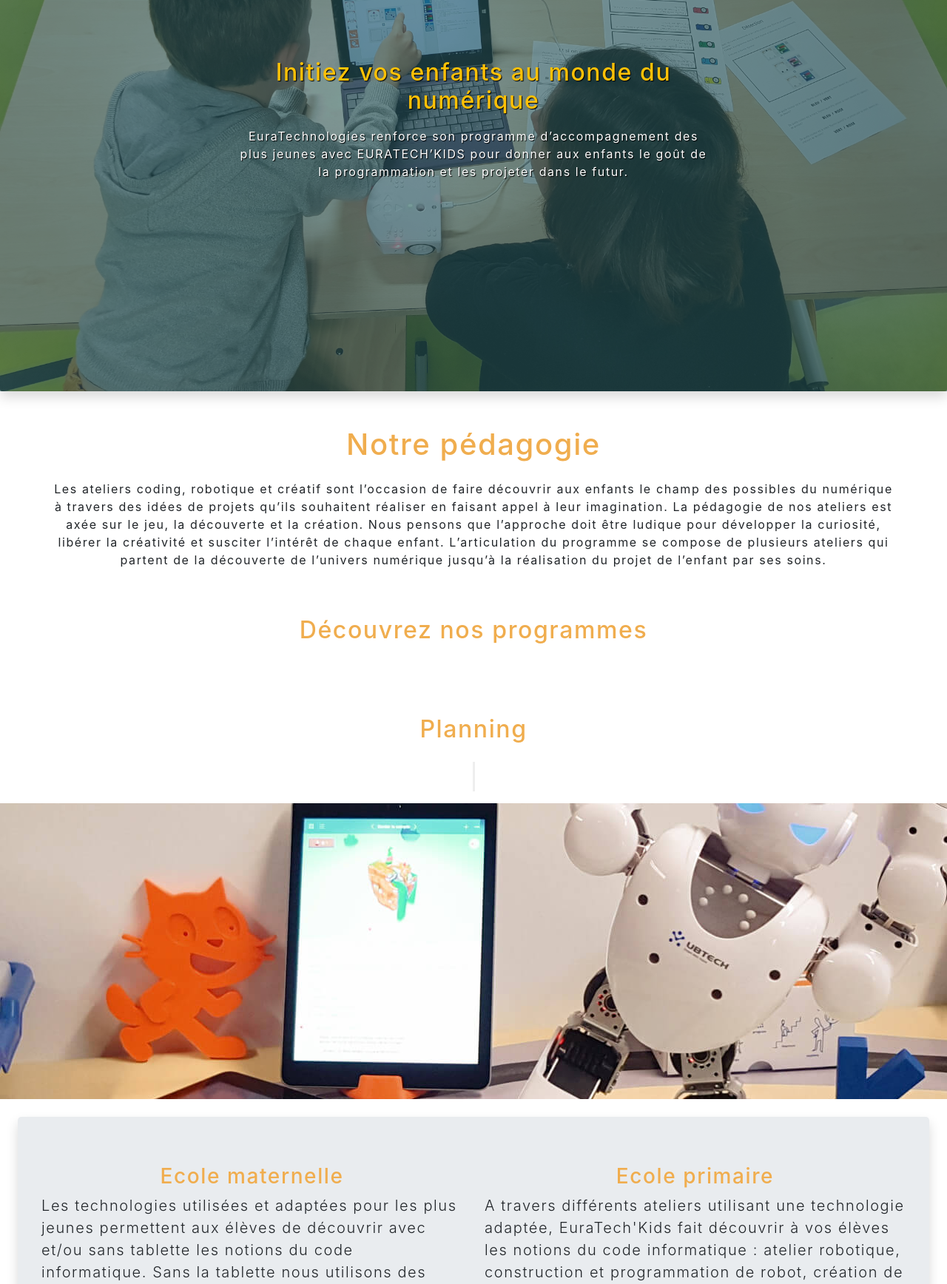
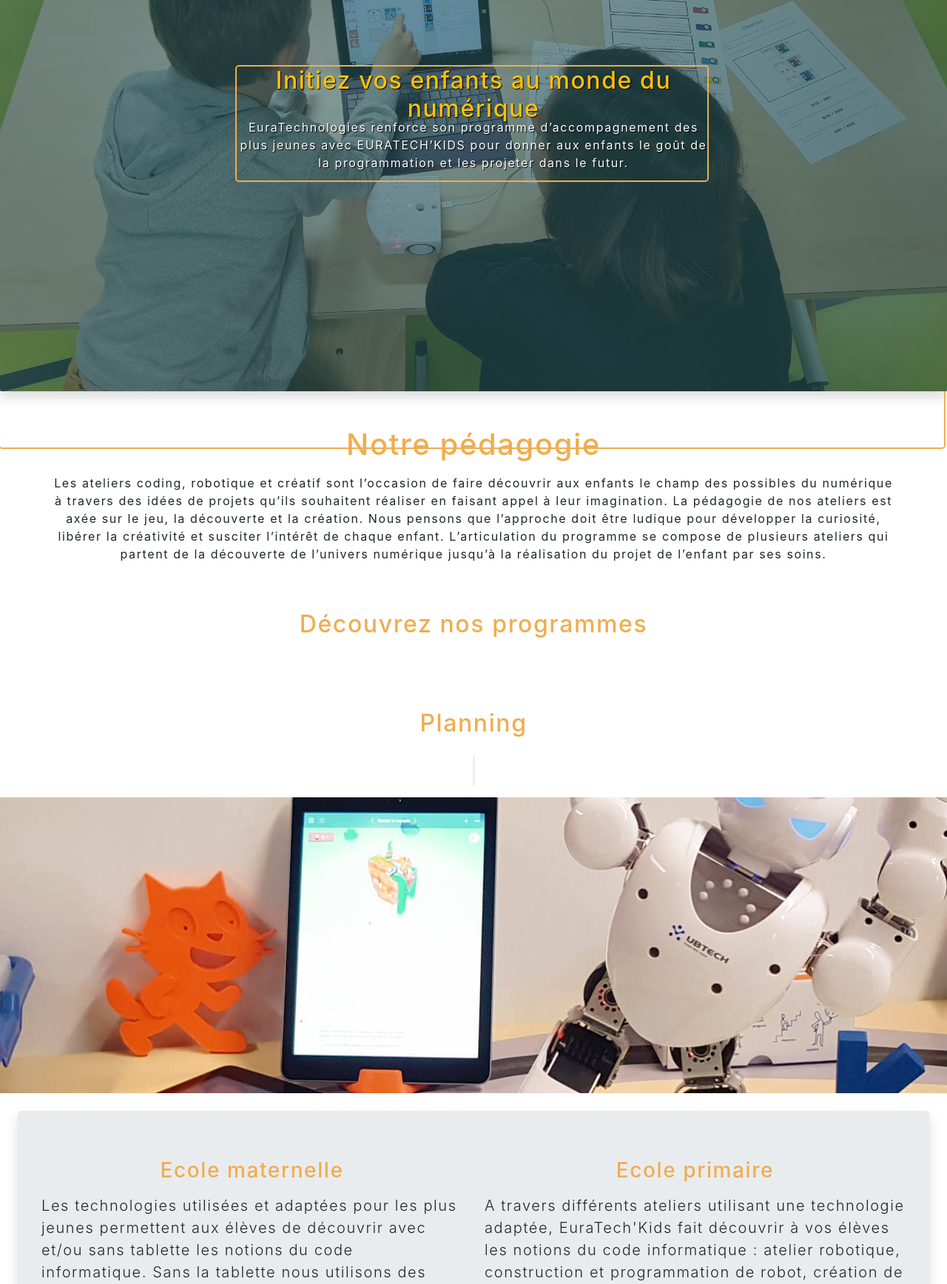
Before and after one commit to Projet-Euratech-Kids/Euratech-kids, a Symfony app: template templates/index/index.html.twig in a window 1280 px wide. Shown: the part 191-1927 px from the top of the page at 74% size. Run offline with Twig, Linux system fonts and the light colour scheme; the template is opened without the code that fills it, so the values that code supplies are empty; form fields are guessed from the names that the template uses; some libraries are stand-ins or nearby versions.

Commit message:
effect title and text

```diff
--- a/public/css/style.css
+++ b/public/css/style.css
@@ -5,6 +5,7 @@
 
 h1, h2, h3, h4 {
     color: #f0ad4e !important;
+    margin: auto;
 }
 
 /*Header et menu */
@@ -159,6 +160,103 @@
     left: 50% !important; /* à 50%/50% du parent référent */
     transform: translate(-50%, -50%);
 }
+
+/* Animation border sur le titre et texte dans l'image */
+
+h2{
+    text-decoration: none;
+    height: 70px;
+}
+h2:before{
+    content: '';
+    position: absolute;
+    top: -2px;
+    left: -2px;
+    width: 0;
+    height: 0;
+    background: transparent;
+    border: 2px solid transparent;
+}
+h2:before{
+   animation: animate 1s linear forwards;
+   animation-delay: 1s;
+}
+@keyframes animate{
+    0%{
+        width: 0;
+        height: 0;
+        border-top-color: #f0ad4e;
+        border-bottom-color: transparent;
+        border-left-color: transparent;
+        border-right-color: transparent;
+        border-radius: 5px;
+    }
+    50%{
+        width: 100%;
+        height: 0;
+        border-top-color: #f0ad4e;
+        border-bottom-color: transparent;
+        border-left-color: transparent;
+        border-right-color: #f0ad4e;
+        border-radius: 5px;
+    }
+    100%{
+        width: 100%;
+        height: 100%;
+        border-top-color: #f0ad4e;
+        border-bottom-color: transparent;
+        border-left-color: transparent;
+        border-right-color: #f0ad4e;
+        border-radius: 5px;
+    }
+}
+
+h2:after{
+content: '';
+position: absolute;
+top: -2px;
+left: -2px;
+width: 0;
+height: 0;
+background: transparent;
+border: 2px solid transparent;
+}
+
+h2:after{
+animation: animate2 1s linear forwards;
+animation-delay: 1s;
+}
+
+@keyframes animate2{
+    0%{
+        width: 0;
+        height: 0;
+        border-top-color: transparent;
+        border-bottom-color: transparent;
+        border-left-color: #f0ad4e;
+        border-right-color: transparent;
+        border-radius: 5px;
+    }
+    50%{
+        width: 0;
+        height: 100%;
+        border-top-color: transparent;
+        border-bottom-color: #f0ad4e;
+        border-left-color: #f0ad4e;
+        border-right-color: transparent;
+        border-radius: 5px;
+    }
+    100%{
+        width: 100%;
+        height: 100%;
+        border-top-color: transparent;
+        border-bottom-color: #f0ad4e;
+        border-left-color: #f0ad4e;
+        border-right-color: transparent;
+        border-radius: 5px;
+    }
+}
+
 
 /*section 2 programme */
 
--- a/templates/index/index.html.twig
+++ b/templates/index/index.html.twig
@@ -70,8 +70,8 @@
                 <img class="card-img" src="{{asset('img/20191022_153109.jpg')}}" alt="enfant parent" style="z-index: 1;">
                 <div class="card-img-overlay d-flex align-items-center justify-content-center flex-column caption" style="z-index: 3;">
                     <div id="ombre" class="text-center">
-                        <div id="text-desk" data-aos="fade-up" data-aos-duration="3000">
-                            <h2 class="mb-3 text-warning">Initiez vos enfants au monde du numérique</h2>
+                        <div id="text-desk" data-aos="fade-up" data-aos-duration="2000">
+                            <h2 class="text-warning">Initiez vos enfants au monde du numérique</h2>
                             <p>EuraTechnologies renforce son programme d’accompagnement des plus jeunes avec EURATECH’KIDS pour donner aux enfants le goût de la programmation et les projeter dans le futur.</p>
                         </div>
                     </div>
@@ -181,7 +181,7 @@
     <!-- Les Programmes -->
     <section id="programmes">
         <div class="container-fluid">
-            <h2 class="text-center">Découvrez nos programmes</h2>
+            <h3 class="text-center h2">Découvrez nos programmes</h3>
             <section id="programmes" class="mt-5 row justify-content-md-around">
                 {% for workshop in workshops %}
                     <div class="card border-0 mx-auto col-lg-3 mb-4">
@@ -227,7 +227,7 @@
 
     <!-- Partie planning -->
     <section id="planning">
-        <h2 class="text-center mt-5 mb-4">Planning</h2>
+        <h3 class="text-center mt-5 mb-4 h2">Planning</h3>
         <!-- Timeline -->
         <ul class="timeline mx-lg-5 mx-3">
             {% for program in programs %}
@@ -343,11 +343,11 @@
             <!-- <h2 class="text-center mb-5">Ecoles</h2> -->
             <div class="row">
                 <div class="col-md-6">
-                    <h3 class="text-center">Ecole maternelle</h3>
+                    <h3 class="text-center mb-3">Ecole maternelle</h3>
                     <p class="lead">Les technologies utilisées et adaptées pour les plus jeunes permettent aux élèves de découvrir avec et/ou sans tablette les notions du code informatique. Sans la tablette nous utilisons des petits robots éducatifs : Thymio® le robot déjà programmé, BeeBot® l'abeille programmable, Jack la souris qui code et Cubetto®, le robot éducatif en bois.  Avec la Tablette, nous avons une diversité d'applications afin que les élèves découvrent les notions du code informatique tout en s'amusant. Exemple : Scratch® JR / codeKarts® /...</p>
                 </div>
                 <div class="col-md-6">
-                    <h3 class="text-center">Ecole primaire</h3>
+                    <h3 class="text-center mb-3">Ecole primaire</h3>
                     <p class="lead">A travers différents ateliers utilisant une technologie adaptée, EuraTech'Kids fait découvrir à vos élèves les notions du code informatique : atelier robotique, construction et programmation de robot, création de petits jeux vidéo avec Scratch®, découverte de la 3D avec impression 3D et sensibilisation à l'électronique.</p>
                 </div>
             </div>
@@ -422,7 +422,7 @@
     <section id="separatorImgNewsletter" class="mt-5 mb-4">
         <div class="caption">
             <div class="col-12 col-lg-5 col-md-6 mx-auto" id="newsletter">
-                <h2 class="text-warning">Newsletter</h2>
+                <h3 class="text-warning h2">Newsletter</h3>
                 <p class="text-white">Abonnez-vous à notre newsletter pour être informé de notre actualité et de nos événements.</p>
                 <div class="text-white">
                     {{ form_start(newsletterForm, {'attr':{'id':'subscribe'}}) }}
```
Also changed, not shown: public/js/main.js (line endings or trailing spaces).
